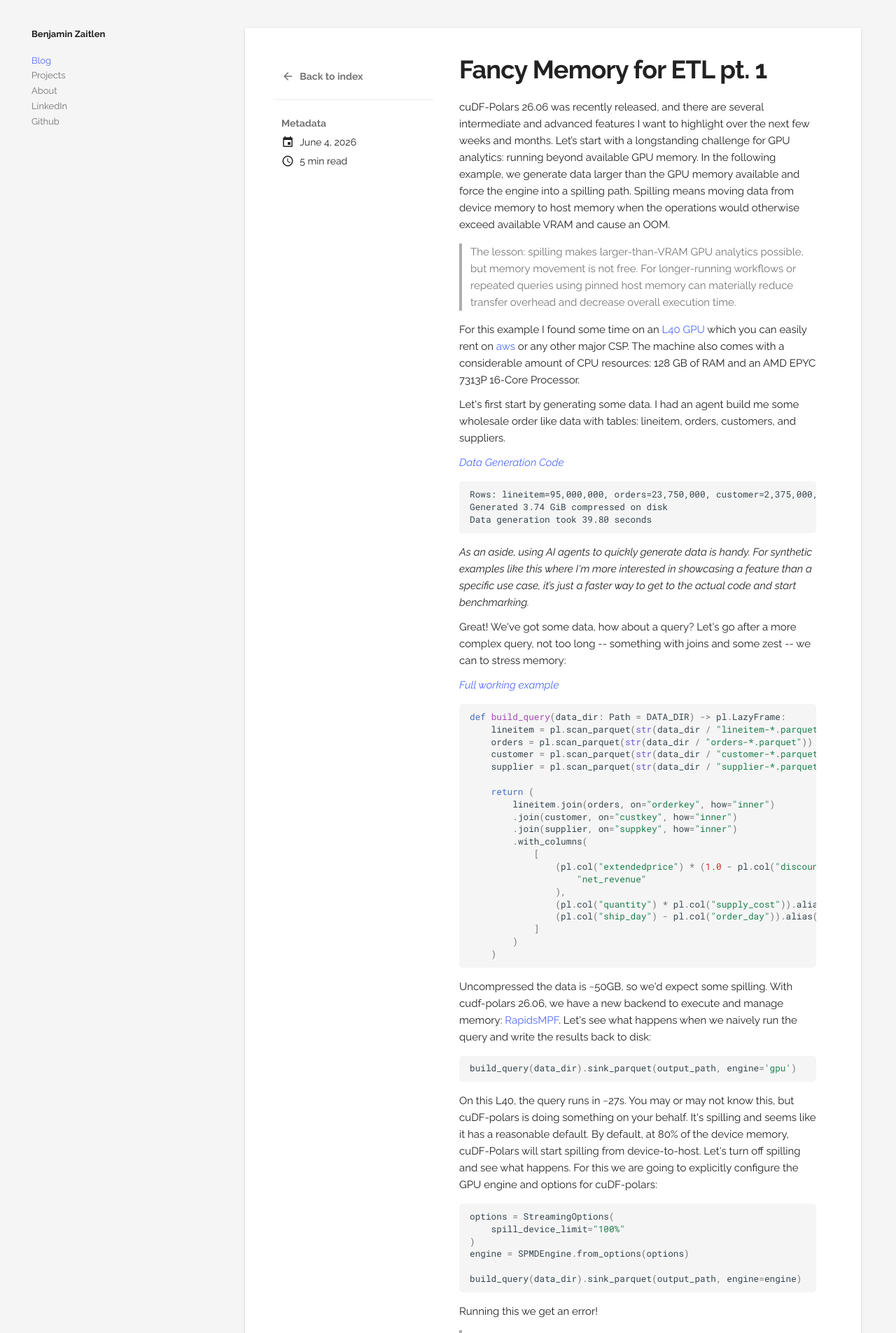
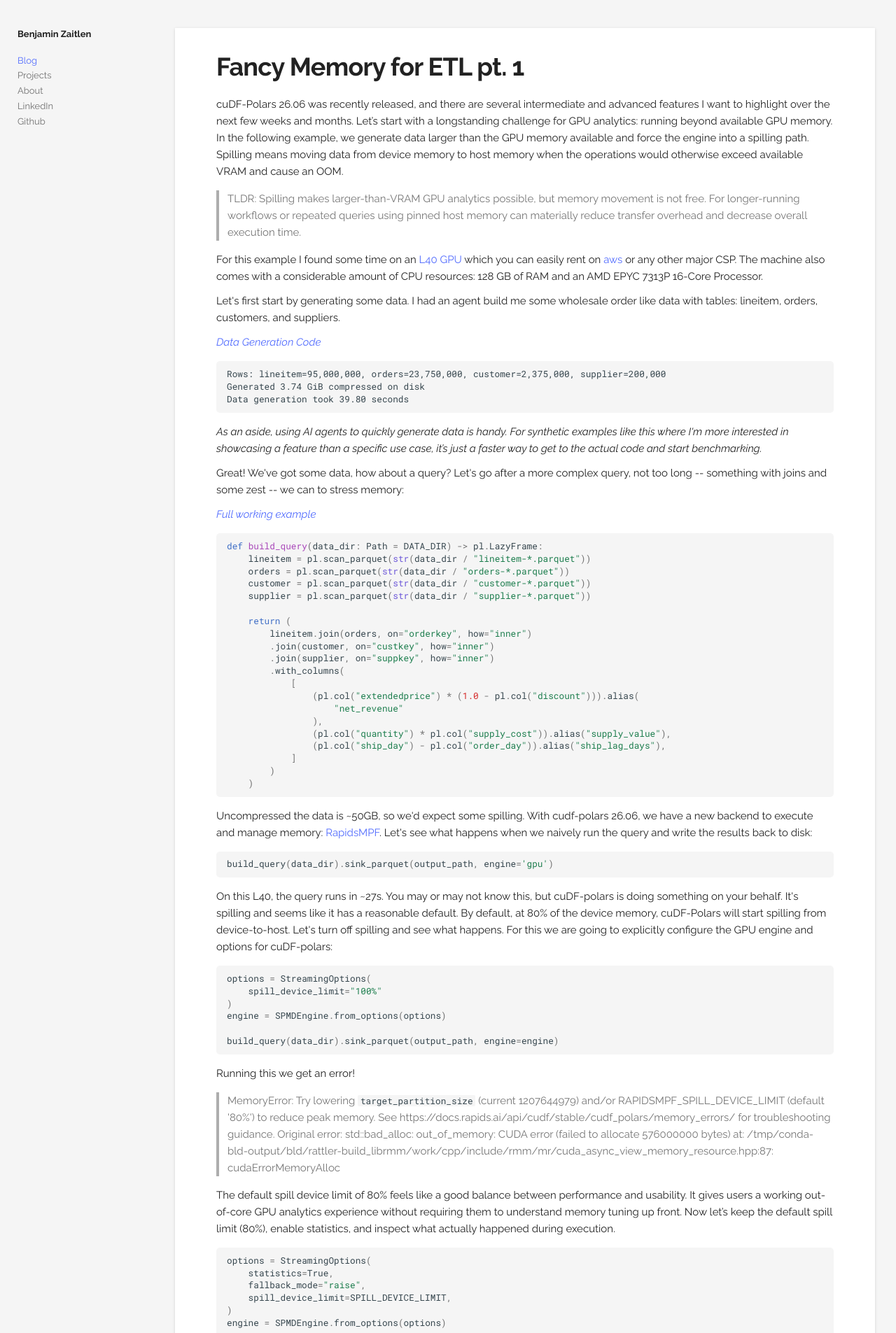
Before and after one commit to quasiben/quasiben.github.io, an MkDocs documentation site: the page built from docs/blog/posts/fancy-memory-for-etl-pt-1.md, in a window 1280 px wide. Shown: the top 1905 px of the page at 70% size. Built offline with MkDocs 1.6.1 and Material for MkDocs 9.7.7, drawn with Linux system fonts in a browser that asks for light colours; some of the changed text lies outside the part shown.

Commit message:
pt2, some edits, and some style

```diff
--- a/docs/blog/posts/fancy-memory-for-etl.md
+++ b/docs/blog/posts/fancy-memory-for-etl-pt-1.md
@@ -9,7 +9,7 @@ slug: fancy-memory-for-etl
 
 cuDF-Polars 26.06 was recently released, and there are several intermediate and advanced features I want to highlight over the next few weeks and months. Let’s start with a longstanding challenge for GPU  analytics: running beyond available GPU memory.  In the following example, we generate data larger than the GPU memory available and force the engine into a spilling path. Spilling means moving data from device memory to host memory when the operations would otherwise exceed available VRAM and cause an OOM.
 
-> The lesson: spilling makes larger-than-VRAM GPU analytics possible, but memory movement is not free. For longer-running workflows or repeated queries using pinned host memory can materially reduce transfer overhead and decrease overall execution time.
+> TLDR: Spilling makes larger-than-VRAM GPU analytics possible, but memory movement is not free. For longer-running workflows or repeated queries using pinned host memory can materially reduce transfer overhead and decrease overall execution time.
 
 For this example I found some time on an [L40 GPU](https://www.nvidia.com/en-us/data-center/l40/) which you can easily rent on [aws](https://instances.vantage.sh/?id=34b8d04c6b05a2a46cc2548776a6d96b63172156) or any other major CSP.  The machine also comes with a considerable amount of CPU resources: 128 GB of RAM and an AMD EPYC 7313P 16-Core Processor.
 
--- a/docs/stylesheets/extra.css
+++ b/docs/stylesheets/extra.css
@@ -24,9 +24,9 @@
 
 .md-main__inner {
   display: grid;
-  grid-template-columns: 13rem minmax(0, 44rem);
-  gap: 2.25rem;
-  max-width: 62rem;
+  grid-template-columns: 10rem minmax(0, 50rem);
+  gap: 1.25rem;
+  max-width: 64rem;
   min-height: 100vh;
   margin: 0 auto;
   padding: 2rem 1.25rem 4rem;
@@ -114,7 +114,11 @@
   grid-row: 1;
   background: var(--paper-bg);
   box-shadow: 0 1px 4px var(--shadow);
-  padding: 1.8rem 2rem 3rem;
+  padding: 1.6rem 1.75rem 3rem;
+}
+
+.md-content--post .md-sidebar--post {
+  display: none !important;
 }
 
 .md-content__inner {
```
Also changed, not shown: other parts of docs/blog/posts/fancy-memory-for-etl-pt-1.md (+2 -0 lines), docs/blog/posts/fancy-memory-for-etl-pt-2.md (+33 -10 lines).
